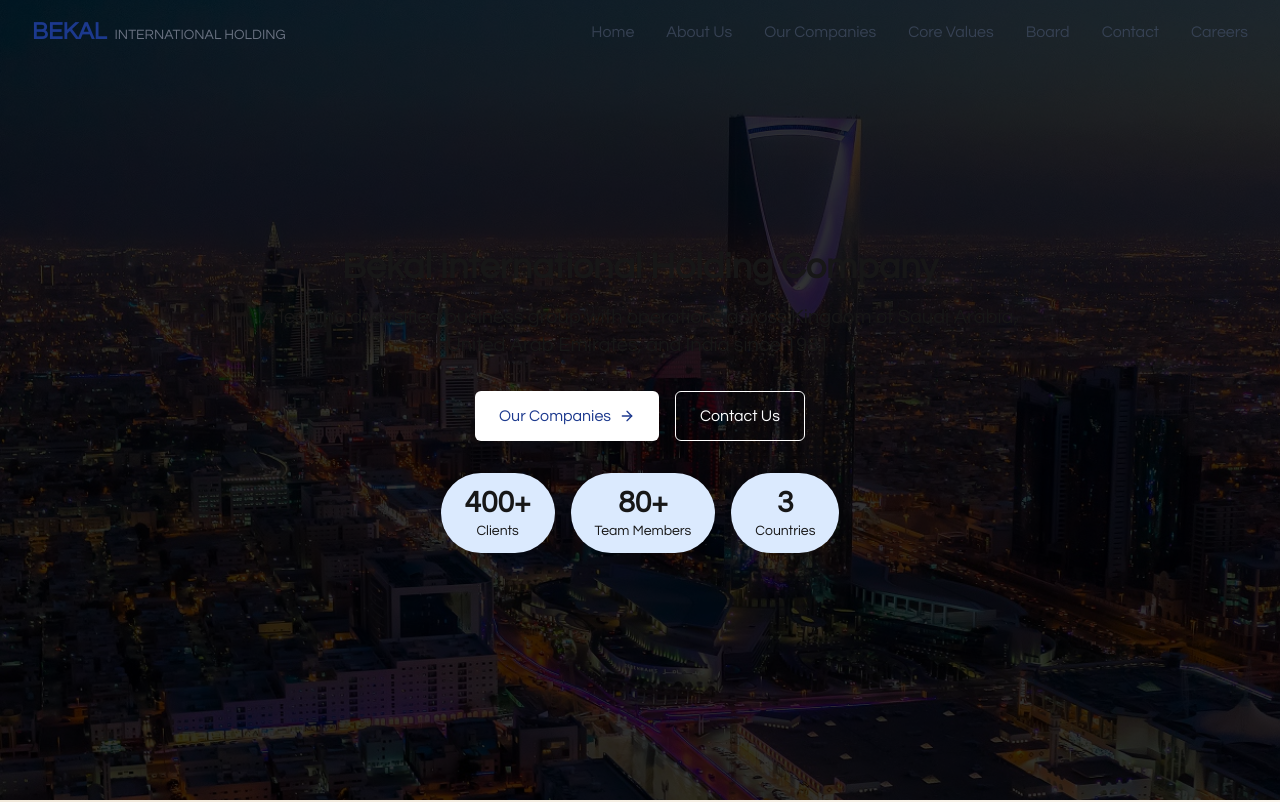
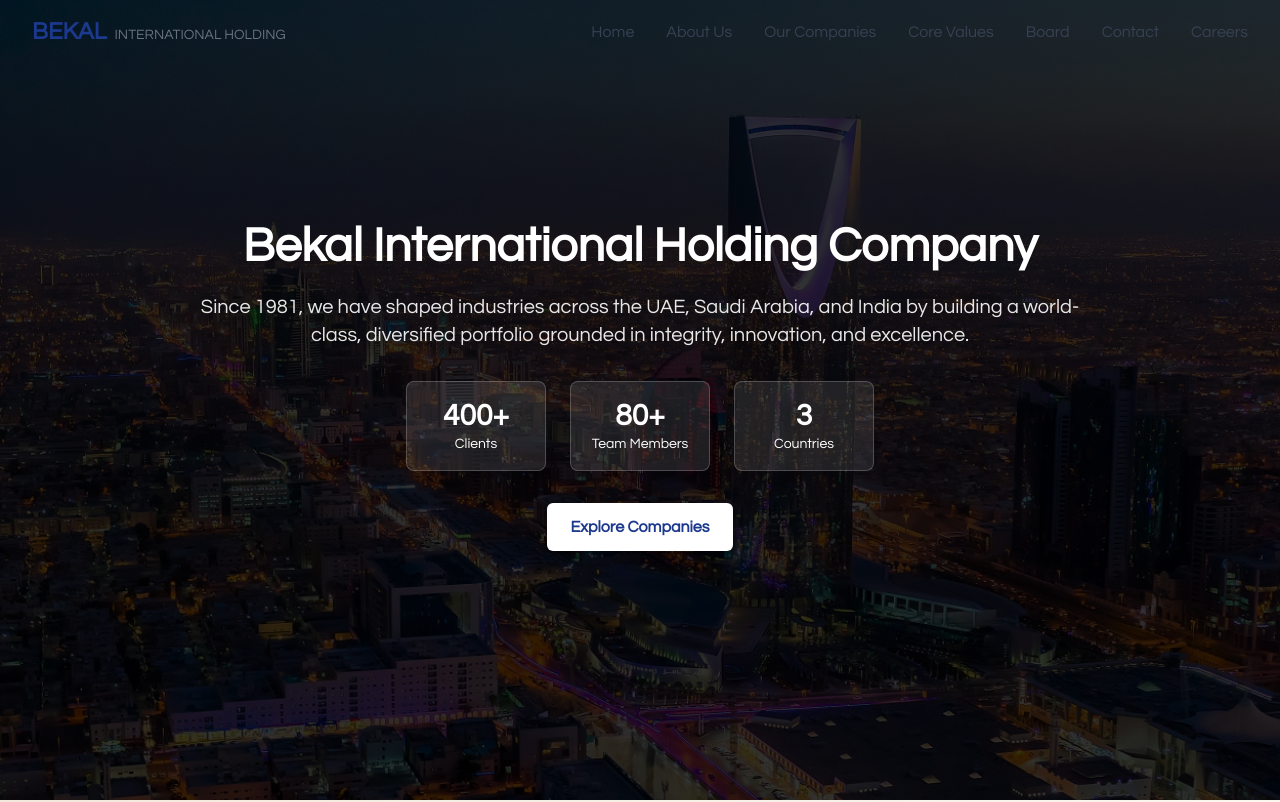
Before and after one commit to Dhaliyanoushad/bekal-holdings, a Next.js app: page /test in a window 1280 px wide. Shown: the top 802 px of the page. Built offline with nearby package versions, Linux system fonts and the light colour scheme.

Commit message:
feat: Update HeroCarousel component with improved slide content and styling

```diff
--- a/src/components/Test.tsx
+++ b/src/components/Test.tsx
@@ -66,65 +66,52 @@ export default function HeroCarousel() {
           }`}
           aria-hidden={i !== active}
         >
-          {slide.type === "image" ? (
-            // eslint-disable-next-line @next/next/no-img-element
           <img
             src={slide.src}
             alt={`Slide ${i + 1}`}
             className="object-cover w-full h-full"
           />
-          ) : (
-            <video
-              src={slide.src}
-              autoPlay
-              muted
-              loop
-              playsInline
-              className="object-cover w-full h-full"
-            />
-          )}
           {/* Overlay */}
           <div className="absolute inset-0 bg-black/80" />
           {/* Slide content */}
-          <div className="absolute inset-0 flex flex-col items-center justify-center text-center px-4">
-            <div className="max-w-7xl mx-auto px-4 sm:px-6 lg:px-8">
-              <div className="py-16 text-center">
-                <h1 className="text-4xl font-bold mb-4">
+          <div className="absolute inset-0 flex items-center justify-center text-center px-6 sm:px-12 lg:px-24">
+            <div className="max-w-4xl w-full mx-auto text-white">
+              <h1 className="text-4xl sm:text-4xl md:text-5xl font-bold mb-4 leading-tight">
                 Bekal International Holding Company
               </h1>
-                <p className="text-xl mb-8 max-w-3xl mx-auto">
-                  A leading diversified business group with operations across
-                  Kingdom of Saudi Arabia, United Arab Emirates, and India since
-                  1981.
+              <p className="text-lg sm:text-xl mb-8 text-white/90">
+                Since 1981, we have shaped industries across the UAE, Saudi
+                Arabia, and India by building a world-class, diversified
+                portfolio grounded in integrity, innovation, and excellence.
               </p>
-                <div className="flex justify-center space-x-4">
+
+              <div className="flex flex-col sm:flex-row justify-center gap-6 mt-4">
+                <div className="bg-white/10 border border-white/20 p-4 rounded-lg min-w-[140px]">
+                  <p className="text-3xl font-bold text-white">400+</p>
+                  <p className="text-sm text-white">Clients</p>
+                </div>
+                <div className="bg-white/10 border border-white/20 p-4 rounded-lg min-w-[140px]">
+                  <p className="text-3xl font-bold text-white">80+</p>
+                  <p className="text-sm text-white">Team Members</p>
+                </div>
+                <div className="bg-white/10 border border-white/20 p-4 rounded-lg min-w-[140px]">
+                  <p className="text-3xl font-bold text-white">3</p>
+                  <p className="text-sm text-white">Countries</p>
+                </div>
+              </div>
+              <div className="flex flex-wrap items-center justify-center gap-5 my-8">
                 <a
                   href="#companies"
-                    className="bg-white text-blue-900 px-6 py-3 rounded-md font-medium hover:bg-blue-50 transition duration-300 flex items-center"
+                  className="bg-white text-blue-900 px-6 py-3 rounded-md font-semibold hover:bg-blue-100 transition duration-300 shadow"
                 >
-                    Our Companies <ArrowRight size={16} className="ml-2" />
+                  Explore Companies
                 </a>
-                  <a
+                {/* <a
                   href="#contact"
-                    className="border border-white text-white px-6 py-3 rounded-md font-medium hover:bg-white hover:text-blue-900 transition duration-300"
+                  className="border border-white text-white px-6 py-3 rounded-md font-semibold hover:bg-white hover:text-blue-900 transition duration-300"
                 >
                   Contact Us
-                  </a>
-                </div>
-                <div className="mt-8 flex justify-center space-x-4">
-                  <div className="bg-blue-100 rounded-full px-6 py-3">
-                    <span className="font-bold text-3xl">400+</span>
-                    <p className="text-sm">Clients</p>
-                  </div>
-                  <div className="bg-blue-100 rounded-full px-6 py-3">
-                    <span className="font-bold text-3xl">80+</span>
-                    <p className="text-sm">Team Members</p>
-                  </div>
-                  <div className="bg-blue-100 rounded-full px-6 py-3">
-                    <span className="font-bold text-3xl">3</span>
-                    <p className="text-sm">Countries</p>
-                  </div>
-                </div>
+                </a> */}
               </div>
             </div>
           </div>
```
Lines whose indentation alone changed are shown as unchanged.
